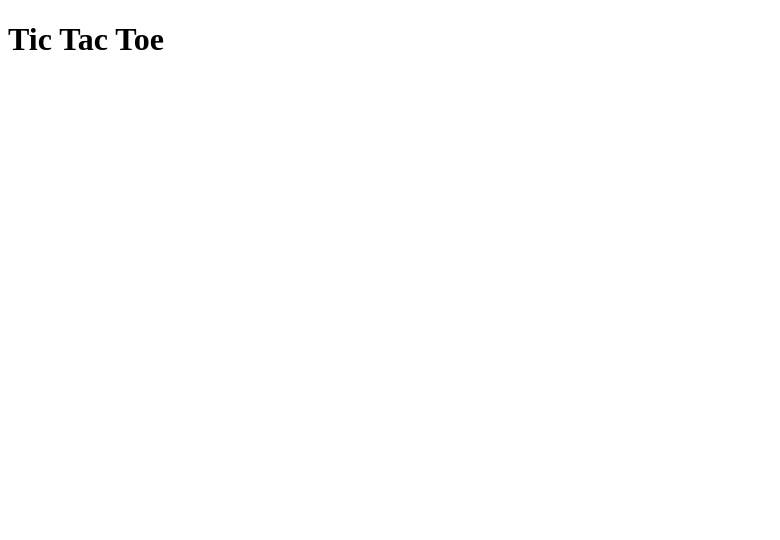
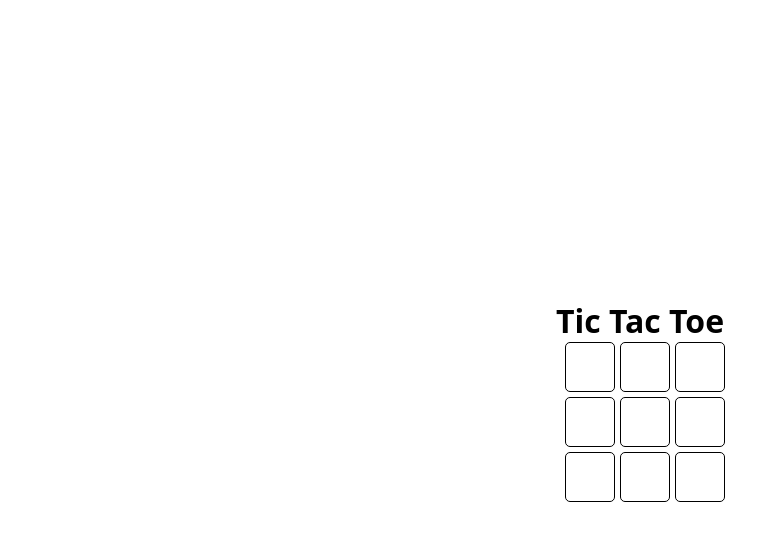
Before and after one commit to pipemalz/learning-react-midudev, a React (Vite) app in the folder projects/02-tic-tac-toe/: page / in a window 1280 px wide. Shown: the top 540 px of the page, without its empty margins (0-780 px from the left). Built offline with nearby package versions, Linux system fonts and the light colour scheme.

Commit message:
02-tic-tac-toe: Creando componentes y estados para los turnos

```diff
--- a/projects/02-tic-tac-toe/src/App.css
+++ b/projects/02-tic-tac-toe/src/App.css
@@ -0,0 +1,27 @@
+.board {
+  display: flex;
+  flex-direction: column;
+  align-items: center;
+}
+
+.game {
+  width: 150px;
+  display: grid;
+  grid-template-columns: 1fr 1fr 1fr;
+  gap: 5px;
+}
+
+.square {
+  display: grid;
+  font-weight: 900;
+  place-content: center;
+  width: 50px;
+  height: 50px;
+  border: 1px solid black;
+  border-radius: 5px;
+  cursor: pointer;
+}
+
+.square:hover {
+  border: 2px solid black;
+}
--- a/projects/02-tic-tac-toe/src/App.jsx
+++ b/projects/02-tic-tac-toe/src/App.jsx
@@ -1,11 +1,33 @@
 import './App.css'
+import { useState } from 'react'
+import Square from './Square'
 
 function App() {
 
+  const turns = {X:'X', O:'O'}
+
+  const board = new Array(9).fill(null)
+
+  const [turn, setTurn] = useState(turns.X)
+
   return (
-    <h1>Tic Tac Toe</h1>
+    <main className='board'>
+      <h1>Tic Tac Toe</h1>
+      <section className='game'>
+        {
+          board.map((position, index) => {
+            return (
+              <Square
+                key={index}
+                index={index}
+                turn={turn}
+              />
+            )
+          })
+        }
+      </section>
+    </main>
   )
-
 }
 
 export default App
--- /dev/null
+++ b/projects/02-tic-tac-toe/src/Square.jsx
@@ -0,0 +1,11 @@
+function Square ({ children, index }) {
+
+
+  return (
+    <div className='square'>
+      {children}
+    </div>
+  )
+}
+
+export default Square
--- a/projects/02-tic-tac-toe/src/index.css
+++ b/projects/02-tic-tac-toe/src/index.css
@@ -0,0 +1,16 @@
+* {
+  padding: 0;
+  margin: 0;
+  box-sizing: border-box;
+}
+
+html {
+  font-family: system-ui, -apple-system, BlinkMacSystemFont, 'Segoe UI', Roboto, Oxygen, Ubuntu, Cantarell, 'Open Sans', 'Helvetica Neue', sans-serif;
+}
+
+body {
+  width: 100%;
+  min-height: 100vh;
+  display: grid;
+  place-content: center;
+}
--- a/projects/02-tic-tac-toe/src/main.jsx
+++ b/projects/02-tic-tac-toe/src/main.jsx
@@ -1,6 +1,7 @@
 import React from "react"
 import ReactDOM from "react-dom/client"
 import App from "./App"
+import "./index.css"
 
 const root = ReactDOM.createRoot(document.getElementById("root"))
 
```
